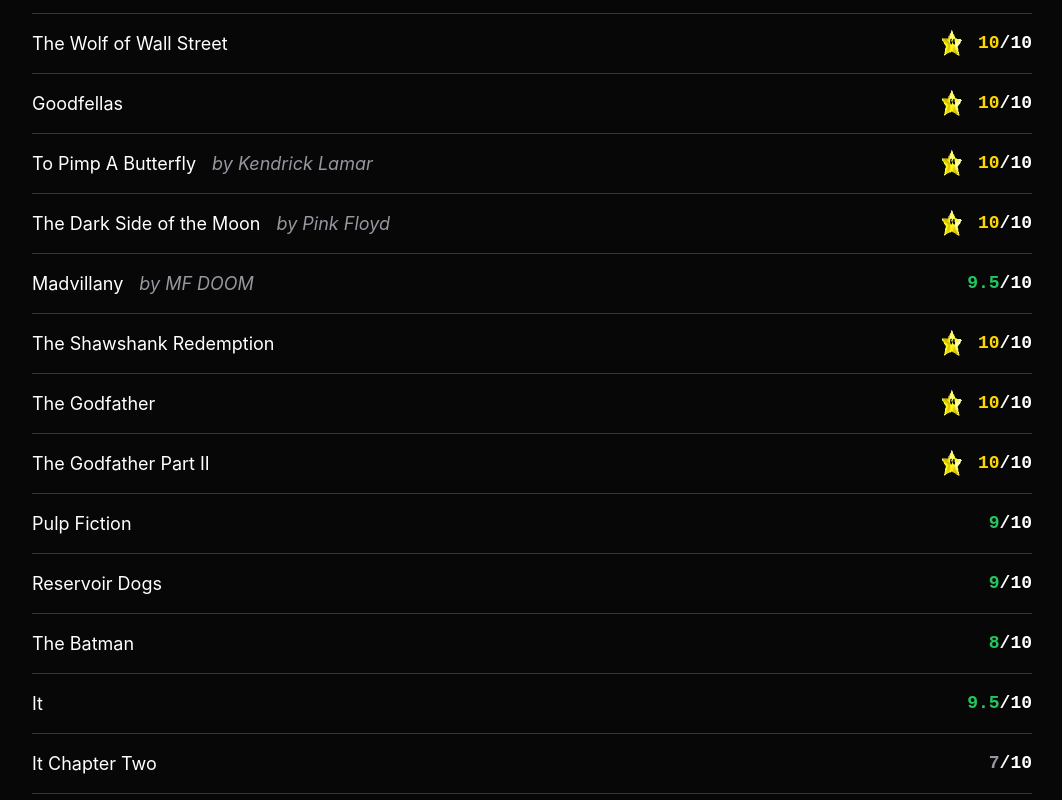
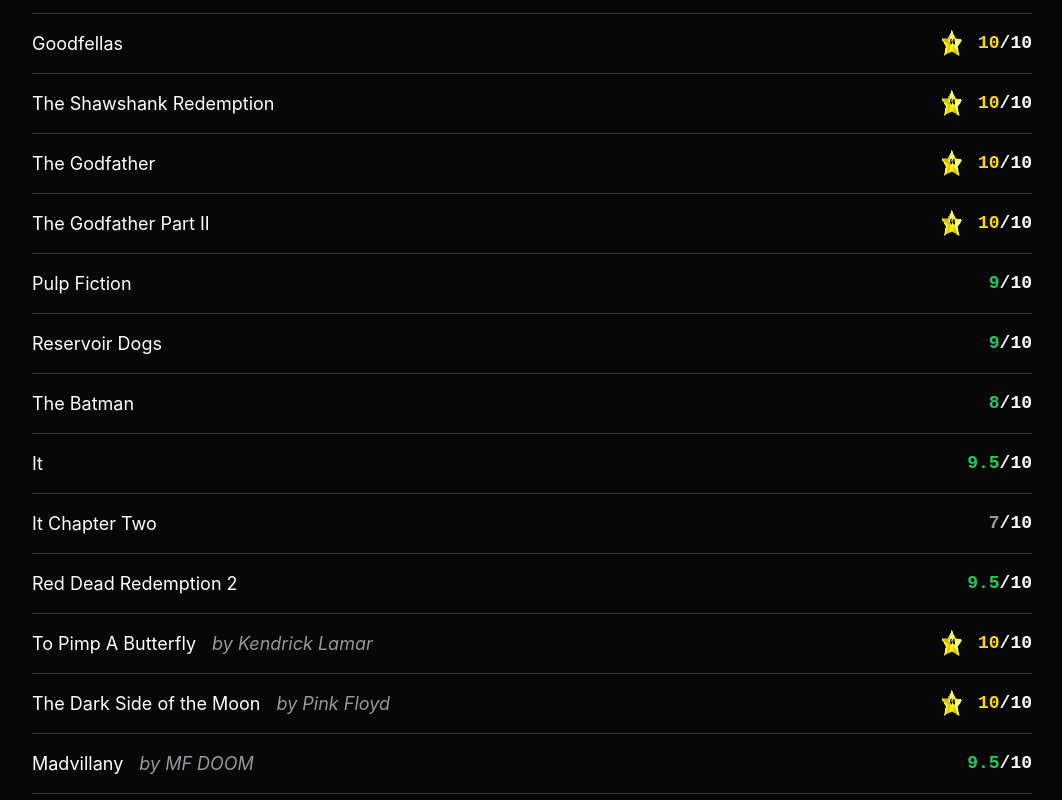
Before and after one commit to bick/website, a Next.js app: page /reviews in a window 1280 px wide. Shown: the part 640-1440 px from the top of the page, without its empty margins (108-1170 px from the left). Built offline with nearby package versions, Linux system fonts and the light colour scheme.

Commit message:
Resorting reviews

```diff
--- a/pages/reviews.tsx
+++ b/pages/reviews.tsx
@@ -8,21 +8,13 @@ import { useState } from "react";
 
 export default function Home() {
   const [ratings] = useState([
+    // Movies
     { name: "Star Wars: Episode VI", rating: 8.5, tags: ["Movie"] },
     { name: "Star Wars: Episode V", rating: 8.5, tags: ["Movie"] },
     { name: "Star Wars: Episode IV", rating: 8, tags: ["Movie"] },
-    { name: "Red Dead Redemption 2", rating: 9.5, tags: ["Video Game"] },
     { name: "Django: Unchained", rating: 9, tags: ["Movie"] },
     { name: "The Wolf of Wall Street", rating: 10, tags: ["Movie"] },
     { name: "Goodfellas", rating: 10, tags: ["Movie"] },
-    {
-      name: "To Pimp A Butterfly",
-      credit: ["Kendrick Lamar"],
-      rating: 10,
-      tags: ["Music"],
-    },
-    { name: "The Dark Side of the Moon", credit: ["Pink Floyd"], rating: 10, tags: ["Music"] },
-    { name: "Madvillany", credit: ["MF DOOM"], rating: 9.5, tags: ["Music"] },
     { name: "The Shawshank Redemption", rating: 10, tags: ["Movie"] },
     { name: "The Godfather", rating: 10, tags: ["Movie"] },
     { name: "The Godfather Part II", rating: 10, tags: ["Movie"] },
@@ -31,9 +23,34 @@ export default function Home() {
     { name: "The Batman", rating: 8, tags: ["Movie"] },
     { name: "It", rating: 9.5, tags: ["Movie"] },
     { name: "It Chapter Two", rating: 7, tags: ["Movie"] },
-    { name: "My Beautiful Dark Twisted Fantasy", credit: ["Kanye West"], rating: 9.5, tags: ["Music"] },
-    { name: "In the Aeroplane Over the Sea", credit: ["Neutral Milk Hotel"], rating: 8.5, tags: ["Movie"] },
-    { name: "Apple M1 Pro 14-inch MacBook Pro", rating: 8, tags: ["Tech"] },
+    // Video Games
+    { name: "Red Dead Redemption 2", rating: 9.5, tags: ["Video Game"] },
+    // Music
+    {
+      name: "To Pimp A Butterfly",
+      credit: ["Kendrick Lamar"],
+      rating: 10,
+      tags: ["Music"],
+    },
+    {
+      name: "The Dark Side of the Moon",
+      credit: ["Pink Floyd"],
+      rating: 10,
+      tags: ["Music"],
+    },
+    { name: "Madvillany", credit: ["MF DOOM"], rating: 9.5, tags: ["Music"] },
+    {
+      name: "My Beautiful Dark Twisted Fantasy",
+      credit: ["Kanye West"],
+      rating: 9.5,
+      tags: ["Music"],
+    },
+    {
+      name: "In the Aeroplane Over the Sea",
+      credit: ["Neutral Milk Hotel"],
+      rating: 8.5,
+      tags: ["Music"],
+    },
     { name: "+–=÷× Tour", credit: ["Ed Sheeran"], rating: 9, tags: ["Music"] },
     {
       name: "In Our Own Sweet Time Tour",
@@ -42,10 +59,28 @@ export default function Home() {
       credit: ["Vance Joy"],
     },
     { name: "DAMN.", credit: ["Kendrick Lamar"], rating: 9.5, tags: ["Music"] },
-    { name: "Mr. Morale & The Big Steppers", credit: ["Kendrick Lamar"], rating: 9, tags: ["Music"] },
-    { name: "The Marshall Mathers LP", credit: ["Eminem"], rating: 9.5, tags: ["Music"] },
-    { name: "Beerbongs & Bentleys", credit: ["Post Malone"], rating: 8.5, tags: ["Music"] },
+    {
+      name: "Mr. Morale & The Big Steppers",
+      credit: ["Kendrick Lamar"],
+      rating: 9,
+      tags: ["Music"],
+    },
+    {
+      name: "The Marshall Mathers LP",
+      credit: ["Eminem"],
+      rating: 9.5,
+      tags: ["Music"],
+    },
+    {
+      name: "Beerbongs & Bentleys",
+      credit: ["Post Malone"],
+      rating: 8.5,
+      tags: ["Music"],
+    },
     { name: "Stoney", credit: ["Post Malone"], rating: 8, tags: ["Music"] },
+    // Tech
+    { name: "Apple M1 Pro 14-inch MacBook Pro", rating: 8, tags: ["Tech"] },
+    // TV Shows
     { name: "Wrestlemania 24", rating: 9, tags: ["TV"] },
     { name: "Wrestlemania 26", rating: 9, tags: ["TV"] },
     { name: "Wrestlemania 27", rating: 3, tags: ["TV"] },
--- a/styles/breakpoints/base.scss
+++ b/styles/breakpoints/base.scss
@@ -172,6 +172,7 @@ h3 {
         li {
           a {
             font-size: 1.125rem;
+            font-weight: 500;
           }
         }
       }
```
